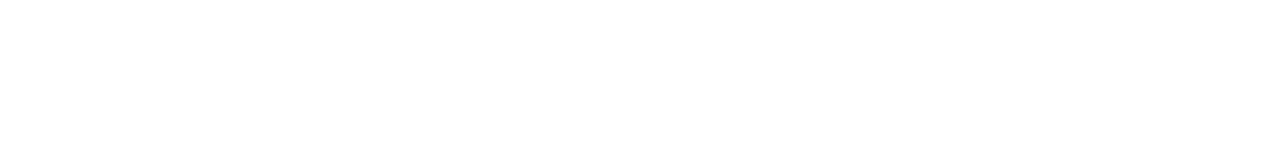
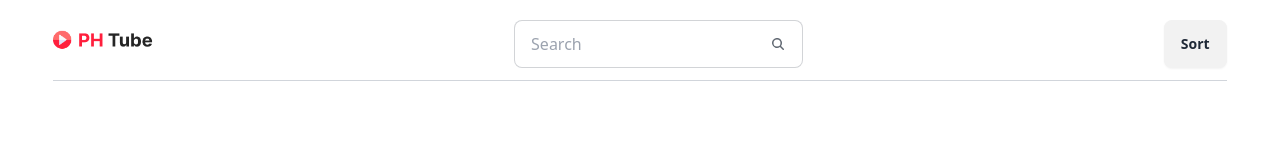
Before and after one commit to fairooz-nawal/AniTube, a plain HTML site: page index.html in a window 1280 px wide. Drawn offline with nearby package versions, Linux system fonts and the light colour scheme.

Commit message:
Adding navbar section

```diff
--- a/index.html
+++ b/index.html
@@ -12,6 +12,35 @@
 </head>
 
 <body>
+    <header>
+        <!-- navbar section start-->
+        <nav class="w-11/12 mx-auto py-3 border-b border-gray-300 flex-row space-y-2 lg:flex lg:justify-between items-center">
+            <div class="logo w-[100px]">
+                <img src="Assets/Logo.png" alt="">
+            </div>
+            <div class="search">
+                <label class="input input-bordered flex items-center gap-2">
+                    <input type="text" class="grow" placeholder="Search" />
+                    <svg
+                      xmlns="http://www.w3.org/2000/svg"
+                      viewBox="0 0 16 16"
+                      fill="currentColor"
+                      class="h-4 w-4 opacity-70">
+                      <path
+                        fill-rule="evenodd"
+                        d="M9.965 11.026a5 5 0 1 1 1.06-1.06l2.755 2.754a.75.75 0 1 1-1.06 1.06l-2.755-2.754ZM10.5 7a3.5 3.5 0 1 1-7 0 3.5 3.5 0 0 1 7 0Z"
+                        clip-rule="evenodd" />
+                    </svg>
+                  </label>
+            </div>
+            <div class="sort">
+               <button class="btn">Sort</button>
+            </div>
+        </nav>
+         <!-- navbar section end-->
+
+
+    </header>
 
 
 <!-- js scripts -->
```
